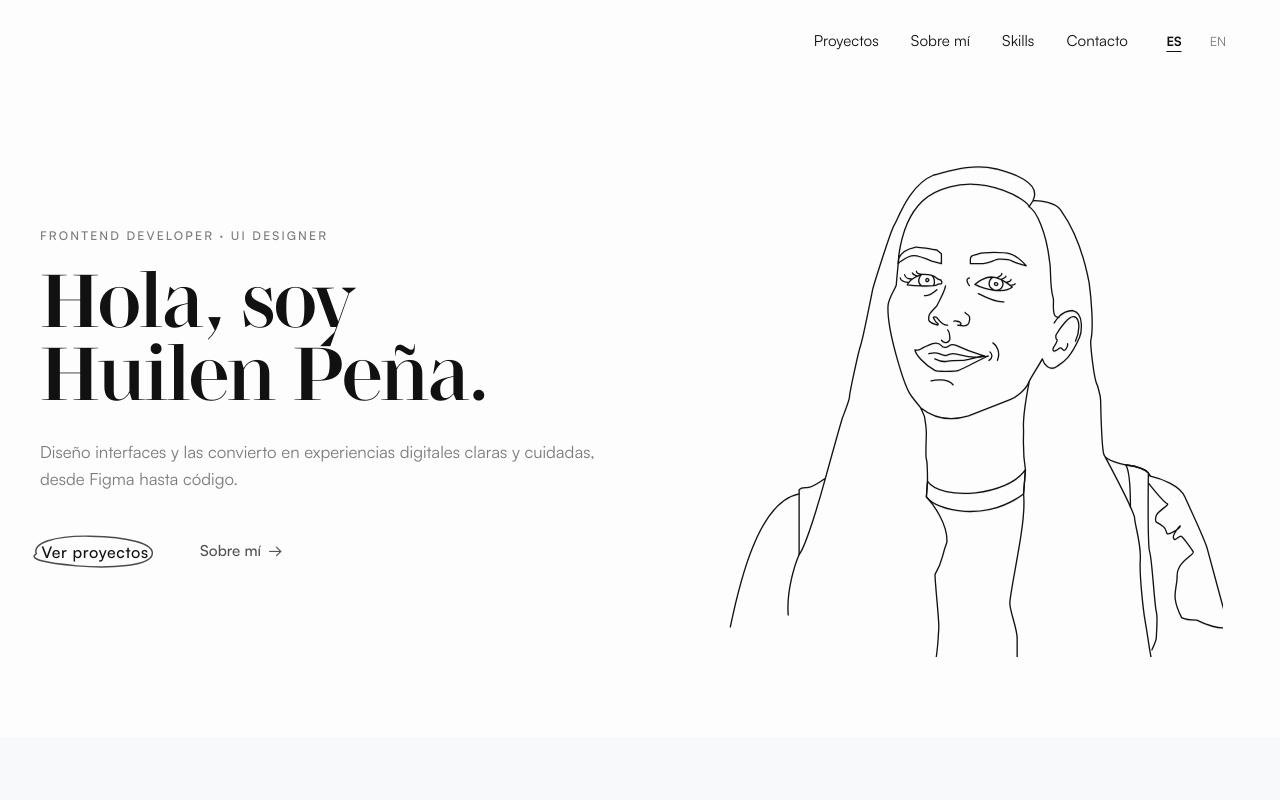
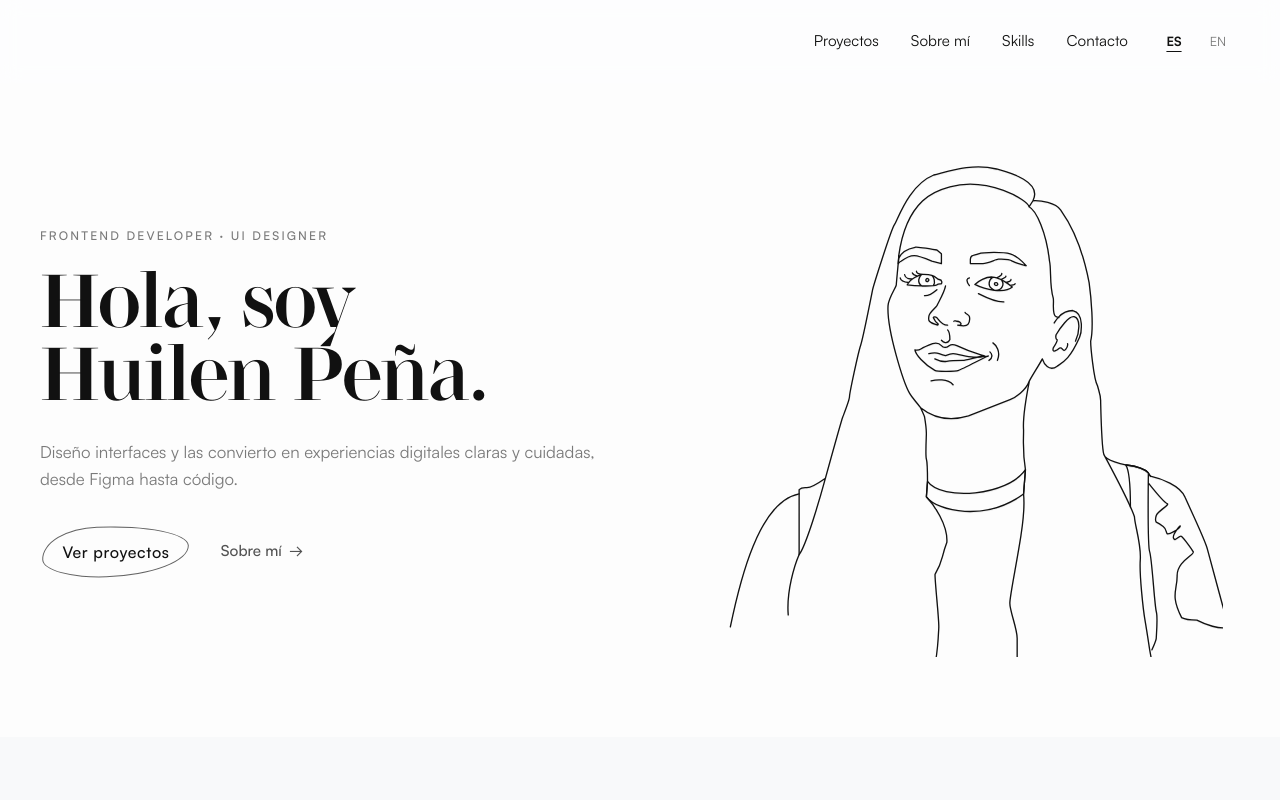
Before and after one commit to HuilenPe/Huilen-Portfolio, a React (Vite) app: page / in a window 1280 px wide. Shown: the top 800 px of the page. Built offline with nearby package versions, Linux system fonts and the light colour scheme.

Commit message:
feat: add organic hero CTA hover and fix about grid overflow

```diff
--- a/src/sections/About/About.module.css
+++ b/src/sections/About/About.module.css
@@ -200,7 +200,7 @@
 
   .layout {
     display: grid;
-    grid-template-columns: 45% 55%;
+    grid-template-columns: minmax(0, 0.45fr) minmax(0, 0.55fr);
     align-items: center;
     gap: 3rem;
   }
--- a/src/sections/Hero/Hero.module.css
+++ b/src/sections/Hero/Hero.module.css
@@ -396,3 +396,62 @@
     height: auto;
   }
 }
+
+/* TRIAL — ORGANIC PRIMARY CTA */
+.sketchButton {
+  isolation: isolate;
+}
+
+.sketchButton .sketchOval {
+  display: none;
+}
+
+.sketchButton::before {
+  content: "";
+  position: absolute;
+  inset: 0.05rem 0.15rem;
+  z-index: -1;
+  pointer-events: none;
+
+  border: 1.4px solid currentColor;
+  border-radius: 38% 62% 57% 43% / 61% 43% 57% 39%;
+  opacity: 0.65;
+  transform: rotate(-2deg);
+}
+
+.sketchButton:focus-visible::before {
+  background: rgba(0, 0, 0, 0.035);
+  opacity: 0.85;
+}
+
+@media (hover: hover) and (pointer: fine) {
+  .sketchButton::before {
+    transition:
+      transform 0.3s ease,
+      border-radius 0.3s ease,
+      background-color 0.3s ease,
+      opacity 0.3s ease;
+  }
+
+  .sketchButton:hover::before {
+    background: rgba(0, 0, 0, 0.035);
+    border-radius: 59% 41% 39% 61% / 42% 59% 41% 58%;
+    transform: rotate(2deg);
+    opacity: 0.85;
+  }
+}
+
+@media (prefers-reduced-motion: reduce) {
+  .sketchButton::before {
+    transition: none;
+  }
+
+  .sketchButton:hover::before {
+    transform: rotate(-2deg);
+  }
+}
+
+/* Keep the organic CTA inside the content margins */
+.heroActions .sketchButton {
+  margin-left: 0;
+}
```
